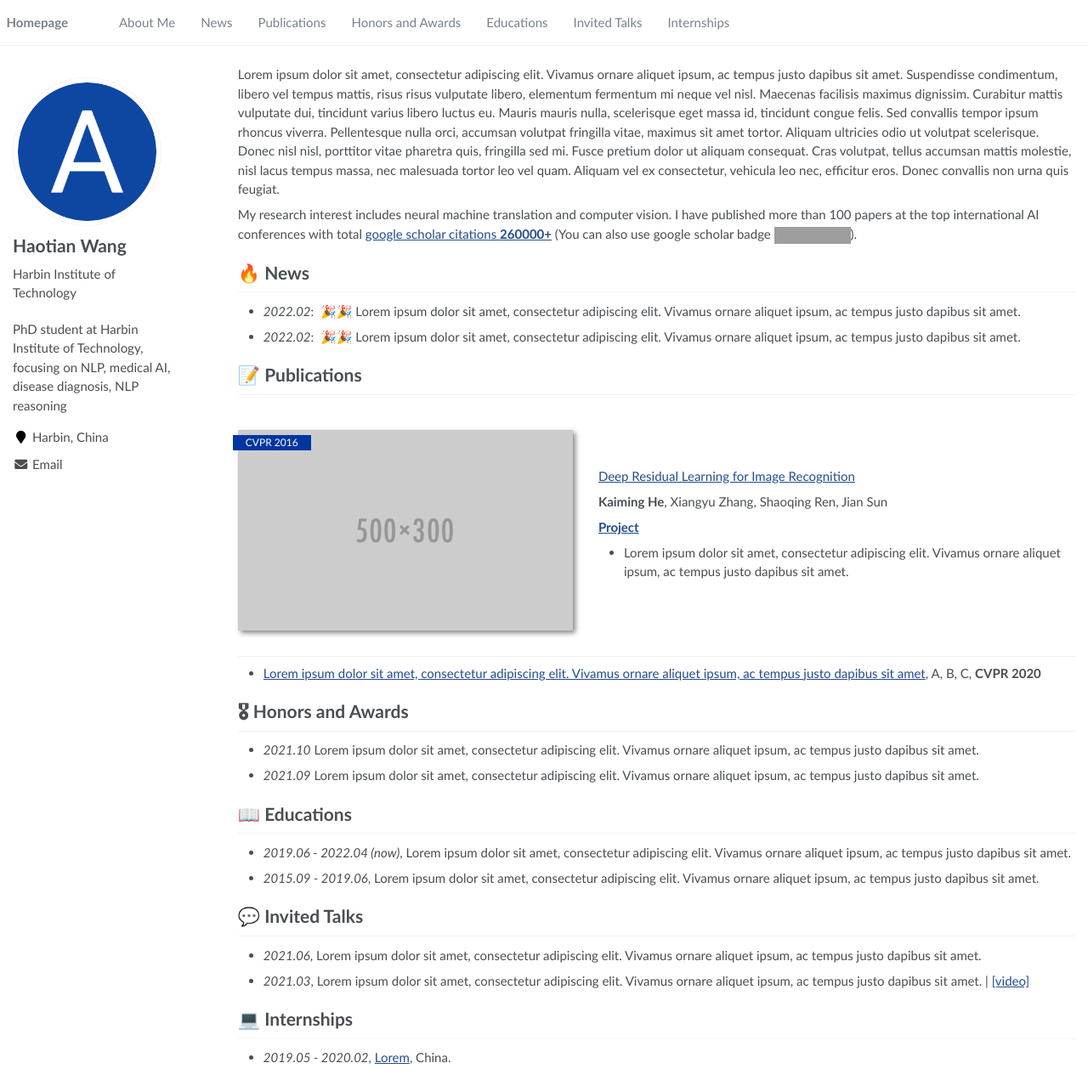
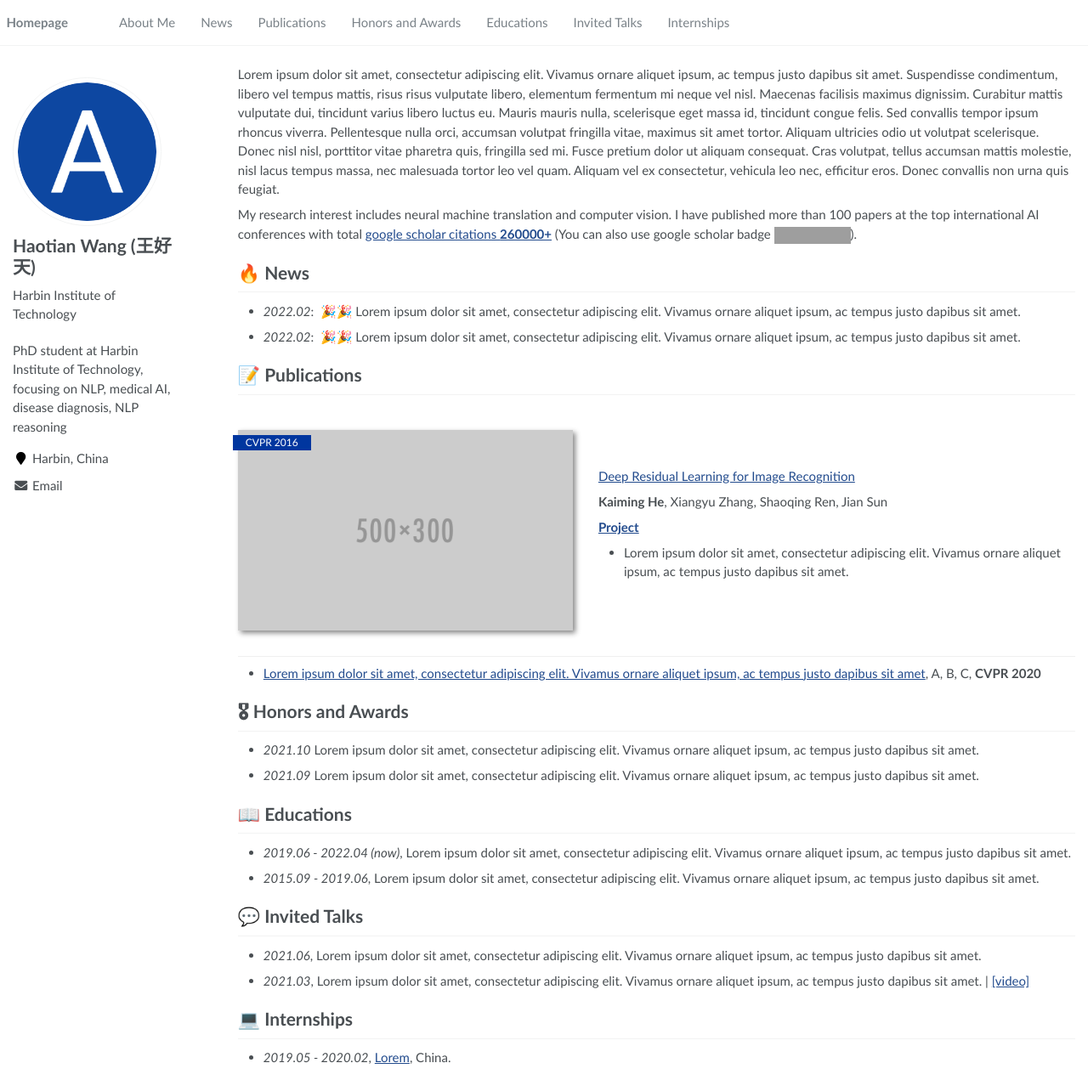
Before and after one commit to FutureForMe/FutureForMe.github.io, a Jekyll site: the page built from _pages/about.md, in a window 1280 px wide and 1271 px high. Shown: the whole window at 85% size. Built offline with Jekyll 4.4.1, drawn with Linux system fonts in a browser that asks for light colours; grey boxes are pictures that could not be loaded.

Commit message:
update file

```diff
--- a/_config.yml
+++ b/_config.yml
@@ -21,7 +21,7 @@ baidu_site_verification  :  # get baidu_site_verification from https://ziyuan.ba
 
 # Site Author
 author:
-  name             : "Haotian Wang"
+  name             : "Haotian Wang (王好天)"
   avatar           : "images/android-chrome-512x512.png"
   bio              : "Harbin Institute of Technology"
   location         : "Harbin, China"
```
